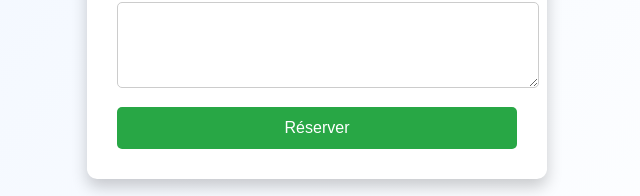
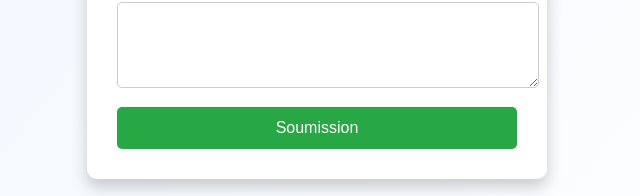
Before and after one commit to daheribrahim1997/Mtlmove, a plain HTML site: page index.html in a window 1280 px wide. Shown: the part 1354-1550 px from the top of the page, 323-963 px from the left. Drawn offline with Linux system fonts and the light colour scheme.

Commit message:
Update index.html

```diff
--- a/index.html
+++ b/index.html
@@ -132,7 +132,7 @@
       <label for="details">Détails ou demandes spéciales</label>
       <textarea id="details" name="details" rows="4"></textarea>
 
-      <button type="submit">Réserver</button>
+      <button type="submit">Soumission</button>
     </form>
 
     <div class="merci-message" id="merci-message">
```
